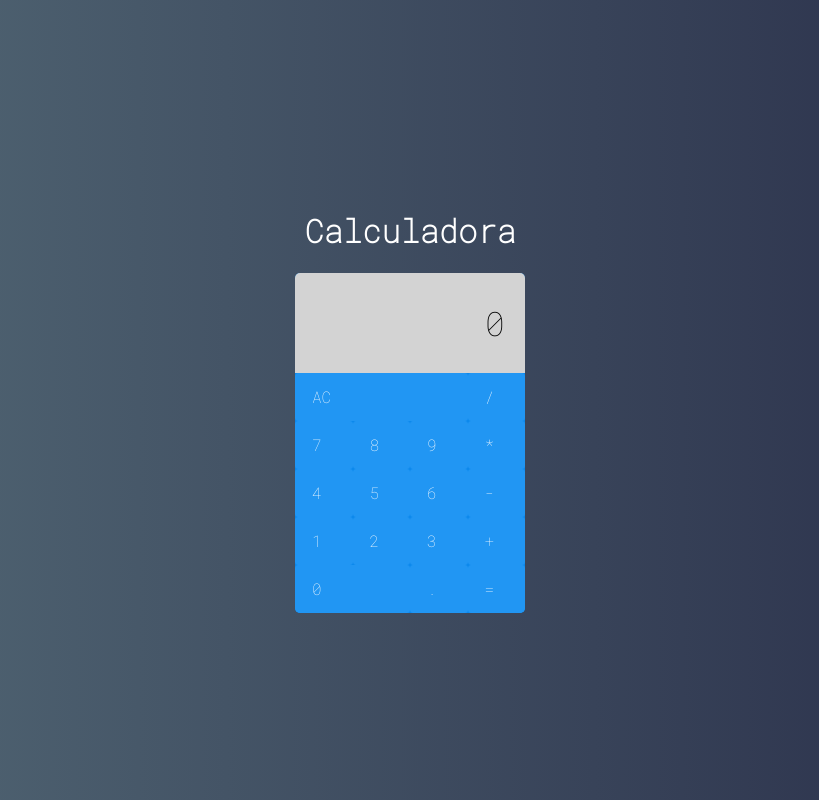
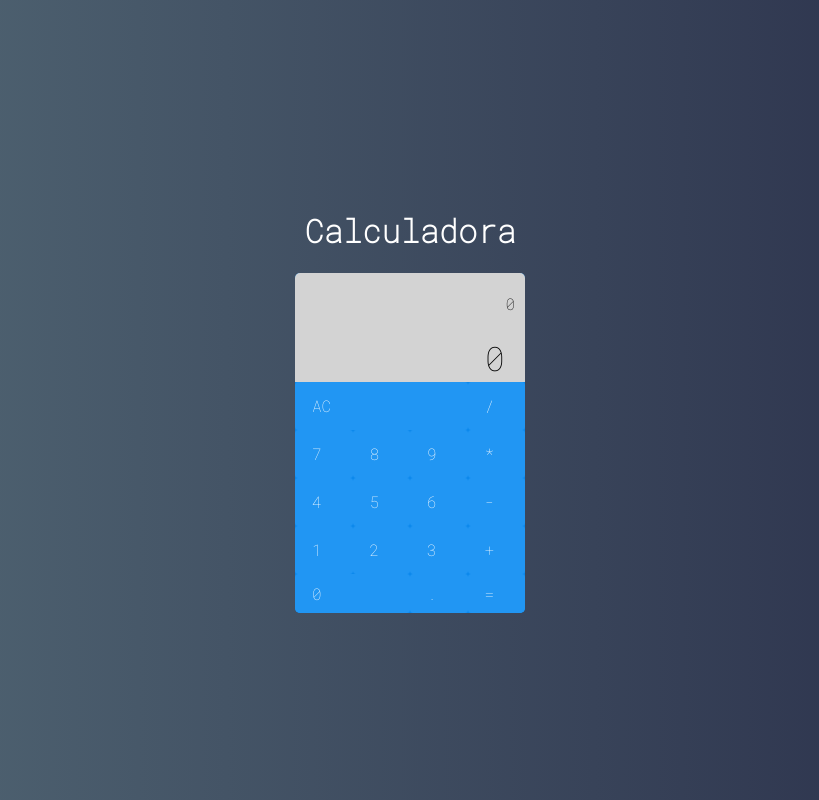
Before and after one commit to andre-alcas/calculadora, a Vue app: page / in a window 1280 px wide. Shown: the whole page, without its empty margins (230-1049 px from the left). Built offline with nearby package versions, Linux system fonts and the light colour scheme.

Commit message:
calculadora ok

```diff
--- a/src/components/Display.vue
+++ b/src/components/Display.vue
@@ -1,5 +1,8 @@
 <template>
-  <div class="display">
+  <div class="display1">
+    {{ value }}
+  </div>
+    <div class="display">
     {{ value }}
   </div>
 </template>
@@ -22,5 +25,21 @@ export default {
   font-size: 2.1em;
   color: #000000;
   overflow: hidden;
+  text-overflow: hidden;
+
+}
+.display1 {
+  grid-column: span 4;
+  background-color: #D3D3D3;
+
+  display: flex;
+  justify-content:flex-end;
+  align-items: center;
+  padding: 10px;
+  font-size: 1.0em;
+  color: #000000;
+  overflow: hidden;
+  text-overflow: hidden;
+
 }
 </style>
--- a/src/main/Calculator.vue
+++ b/src/main/Calculator.vue
@@ -1,7 +1,4 @@
 <template>
-  <!--  <div>
-    {{ resultado }}
-  </div> -->
   <div class="calculator">
     <Display :value="displayValue" />
     <Button label="AC" triple @onClick="clearMemory" />
@@ -34,7 +31,7 @@ export default {
     return {
       displayValue: "0",
       clearDisplay: false,
-      operaton: null,
+      operation: null,
       values: [0, 0],
       current: 0,
     };
@@ -46,11 +43,28 @@ export default {
     },
     setOperation(operation) {
       //console.log('Operacao'+operation)
-      //quando é o primeiro número informado operação é setado o display resetado
-      //e o valor de current(segundo )
-      if(this.current === 0){
-          this.operation = operation
-
+      //quando é o primeiro número informado operação é setada e o display é resetado
+      //e o valor de current(segundo valor do vetor) é esperado
+      if (this.current === 0) {
+        this.operation = operation;
+        this.current = 1;
+        this.clearDisplay = true;
+      } else {
+        const equals = operation === "=";
+        const currentOperation = this.operation;
+        try {
+          this.values[0] = eval(
+            `${this.values[0]} ${currentOperation} ${this.values[1]}`
+          );
+        } catch (e) {
+          this.$emit("OnError", e);
+        }
+        this.values[1] = 0;
+        //setar o número de casas decimais(precisao) da calculadora
+        this.displayValue = parseFloat(this.values[0]).toFixed(5);
+        this.operation = equals ? null : operation;
+        this.current = equals ? 0 : 1;
+        this.clearDisplay = !equals;
       }
     },
     addDigit(n) {
@@ -63,21 +77,24 @@ export default {
       const clearDisplay = this.displayValue === "0" || this.clearDisplay;
       //quando limpa o display o valor atual currentValue pode resetar(clearDisplay) ou pode ser
       //o valor que tá no display(this.displayValue)
-      const currentValue = clearDisplay ? "" : this.displayValue
+      const currentValue = clearDisplay ? "" : this.displayValue;
       //atualiza o valor exibido no display concatenado com o digito n
-      const newdisplayValue = currentValue + n
+      const newdisplayValue = currentValue + n;
 
       //atualiza o valor exibido no display(this.displayValue de data()) com o valor da constante newValue
-      this.displayValue = newdisplayValue
-      this.clearDisplay= false
+      this.displayValue = parseFloat(newdisplayValue).toFixed(2);
+      this.clearDisplay = false;
 
-      if(n !== "."){
+      //Alternativa 1
+      this.values[this.current] = this.displayValue;
+
+      //Alternativa 2
+      /*       if(n !== "."){
         const i = this.current
         const newValue = parseFloat(this.displayValue)
         this.values[i] = newValue
 
-      }
-
+      } */
     },
     /*     calcular(nomeOperacao) {
       console.log(nomeOperacao);
```
